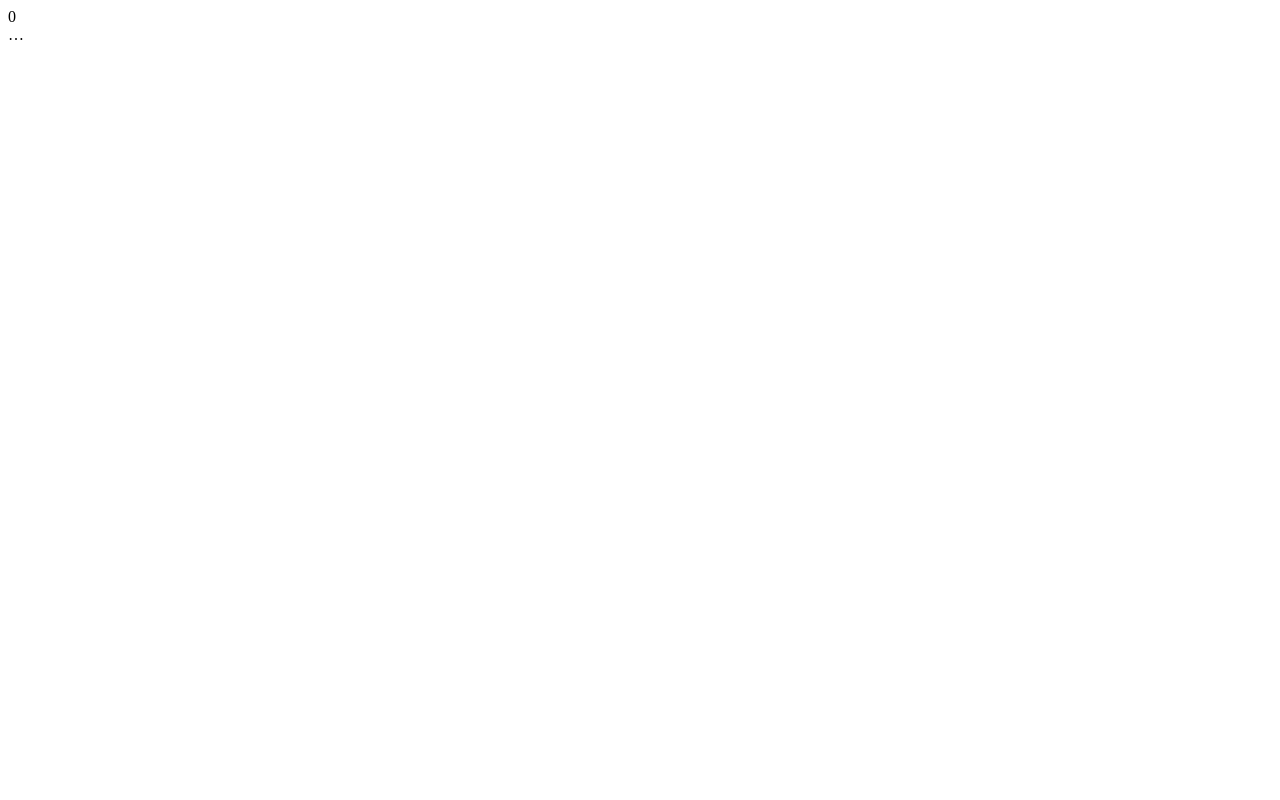
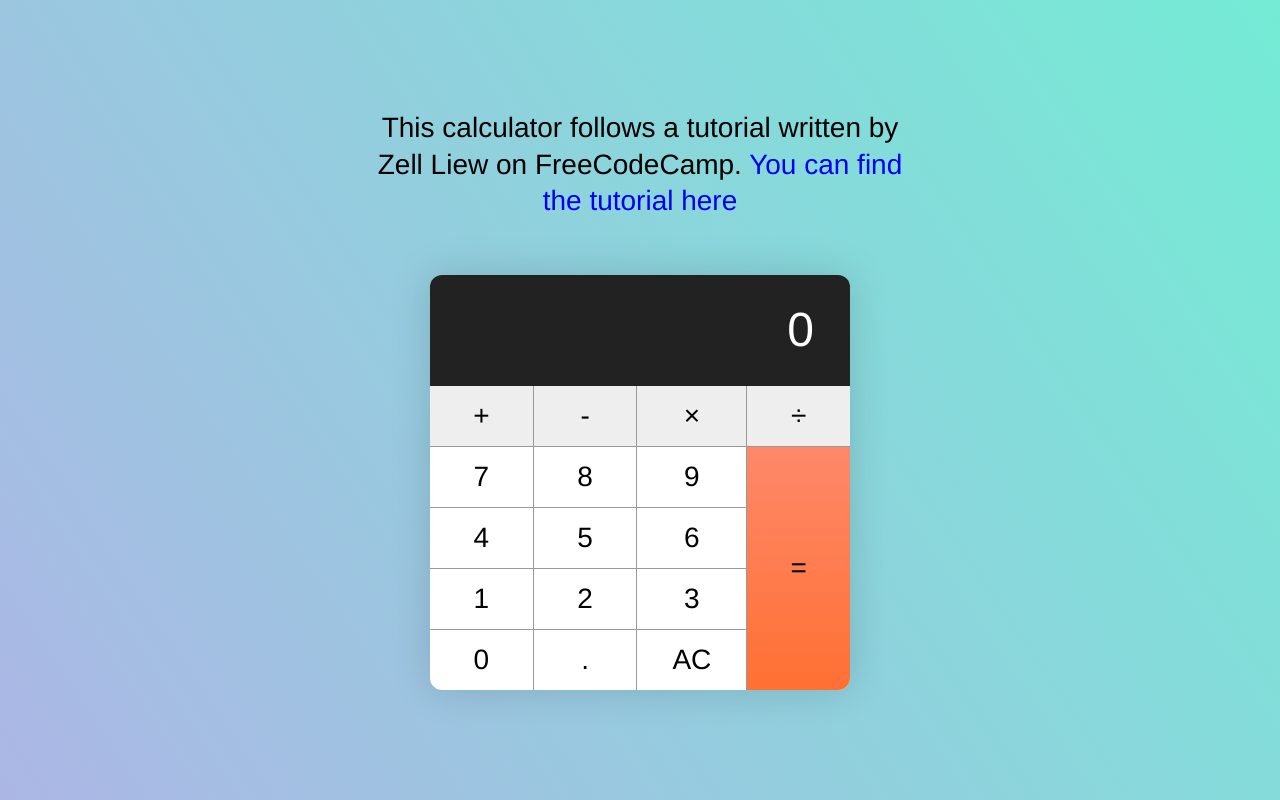
Before and after one commit to evan3v4n/Calculator, a plain HTML site: page index.html in a window 1280 px wide. Drawn offline with Linux system fonts and the light colour scheme.

Commit message:
HTML and CSS from provided files. Begun Javascript code.

```diff
--- a/index.html
+++ b/index.html
@@ -6,7 +6,33 @@
     <link href="styles.css" rel="stylesheet"/>
 </html>
 
-<div class=”calculator”>
-    <div class=”calculator__display”>0</div>
-    <div class=”calculator__keys”> … </div>
+<div class="container">
+    <p>
+      This calculator follows a tutorial written by Zell Liew on FreeCodeCamp. <a href="https://www.freecodecamp.org/news/how-to-build-an-html-calculator-app-from-scratch-using-javascript-4454b8714b98" target="_blank">You can find the tutorial here</a>
+    </p>
+    <div class="calculator">
+      <div class="calculator__display">0</div>
+
+      <div class="calculator__keys">
+        <button class="key--operator" data-action="add">+</button>
+        <button class="key--operator" data-action="subtract">-</button>
+        <button class="key--operator" data-action="multiply">&times;</button>
+        <button class="key--operator" data-action="divide">÷</button>
+        <button>7</button>
+        <button>8</button>
+        <button>9</button>
+        <button>4</button>
+        <button>5</button>
+        <button>6</button>
+        <button>1</button>
+        <button>2</button>
+        <button>3</button>
+        <button>0</button>
+        <button data-action="decimal">.</button>
+        <button data-action="clear">AC</button>
+        <button class="key--equal" data-action="calculate">=</button>
+
+        <script src="script.js"></script>
+      </div>
+    </div>
   </div>
--- /dev/null
+++ b/script.js
@@ -0,0 +1,34 @@
+const calculator = document.querySelector('.calculator');
+const keys = document.querySelector('.calculator__keys');
+
+keys.addEventListener('click', e => {
+    if (e.target.matches('button')) {
+        const key = e.target;
+        const action = key.dataset.action;
+
+        if (!action) {
+            console.log("Number key!")
+        }
+
+        if (
+            action == 'add' ||
+            action == 'subtract' ||
+            action == 'multiply' ||
+            action == 'divide'
+            ) {
+            console.log("Operator key!")
+        }
+
+        if (action == 'decimal') {
+            console.log("Decimal key!")
+        }
+
+        if (action == 'clear') {
+            console.log("Clear key!")
+        }
+
+        if (action == 'calculate') {
+            console.log("Equals key!")
+        }
+    }
+})
--- a/styles.css
+++ b/styles.css
@@ -1,4 +1,183 @@
+
+html {
+  box-sizing: border-box;
+}
+
+*,
+*::before,
+*::after {
+  box-sizing: inherit;
+}
+
+body {
+  margin: 0;
+}
+
+/* Responsive Images */
+
+embed,
+iframe,
+img,
+object,
+video {
+  max-width: 100%;
+}
+
+h1,
+h2,
+h3,
+h4,
+h5,
+h6,
+ul,
+ol,
+li,
+p,
+pre,
+blockquote,
+figure,
+hr {
+  margin: 0;
+  padding-right: 0;
+  padding-left: 0;
+}
+
+a {
+  text-decoration: none;
+}
+
+a:focus {
+  outline: none;
+}
+
+h1,
+h2,
+h3,
+h4,
+h5,
+h6 {
+  display: block;
+}
+
+/* Removes all decimals and discs from lists */
+
+ol,
+ul {
+  list-style: none;
+}
+
+/*
+ * Completely resets form items
+ * ----------------------------
+ * Super hard reset that removes all borders
+ * and radiuses of all form items (including
+ * checkboxes and radios)
+ */
+
+input,
+textarea,
+button {
+  border: 0;
+  border-radius: 0;
+  background-color: transparent;
+  font-size: inherit;
+  font-family: inherit;
+  font-weight: inherit;
+  outline: none;
+  appearance: none;
+  text-align: left;
+}
+
+input:hover,
+input:active,
+input:focus,
+textarea:hover,
+textarea:active,
+textarea:focus,
+button:hover,
+button:active,
+button:focus {
+  outline: none;
+}
+
+:root {
+  font-family: Helvetica, Arial, sans-serif;
+}
+
+html {
+  font-size: 175%;
+  font-weight: 300;
+  line-height: 1.3;
+}
+
+body {
+  align-items: center;
+  background-image: linear-gradient(236deg, #74ebd5, #acb6e5);
+  display: flex;
+  height: 100vh;
+  justify-content: center;
+}
+
+.container {
+  max-width: 20em;
+}
+
+.container > p {
+  text-align: center;
+}
+
+.calculator {
+  border-radius: 12px;
+  box-shadow: 0 0 40px 0px rgba(0, 0, 0, 0.15);
+  margin-left: auto;
+  margin-right: auto;
+  margin-top: 2em;
+  max-width: 15em;
+  overflow: hidden;
+}
+
+.calculator__display {
+  background-color: #222222;
+  color: #fff;
+  font-size: 1.714285714em;
+  padding: 0.5em 0.75em;
+  text-align: right;
+}
+
 .calculator__keys {
-    display: grid;
-    /* other necessary CSS */
-  }
+  background-color: #999;
+  display: grid;
+  grid-gap: 1px;
+  grid-template-columns: repeat(4, 1fr);
+}
+
+.calculator__keys > * {
+  background-color: #fff;
+  padding: 0.5em 1.25em;
+  position: relative;
+  text-align: center;
+}
+
+.calculator__keys > *:active::before,
+.calculator__keys > .is-depressed::before {
+  background-color: rgba(0, 0, 0, 0.2);
+  bottom: 0;
+  box-shadow: 0 0 6px 0 rgba(0, 0, 0, 0.5) inset;
+  content: "";
+  left: 0;
+  opacity: 0.3;
+  position: absolute;
+  right: 0;
+  top: 0;
+  z-index: 1;
+}
+
+.key--operator {
+  background-color: #eee;
+}
+
+.key--equal {
+  background-image: linear-gradient(to bottom, #fe886a, #ff7033);
+  grid-column: -2;
+  grid-row: 2 / span 4;
+}
```
